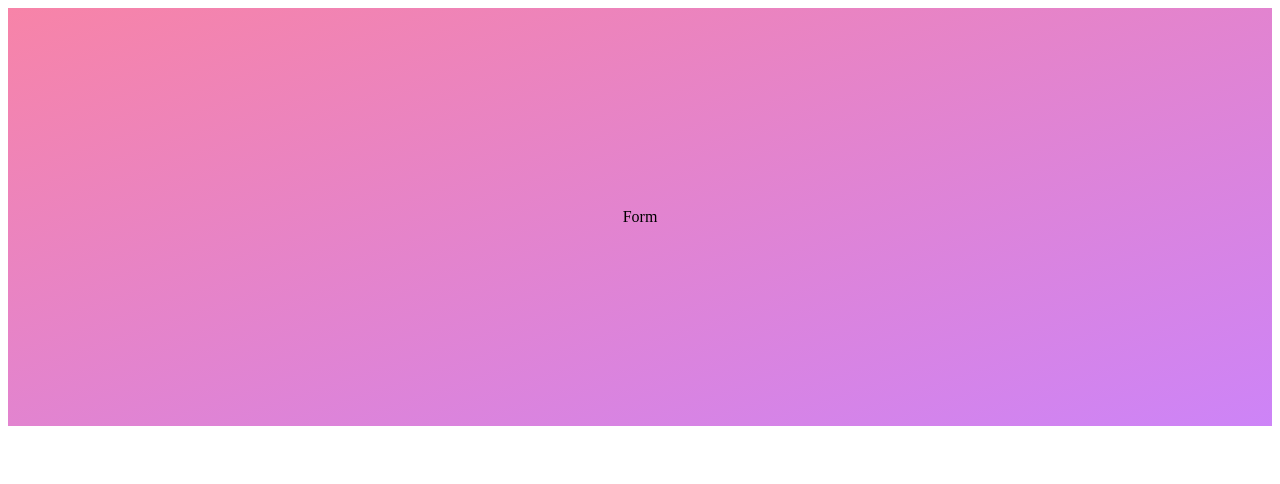
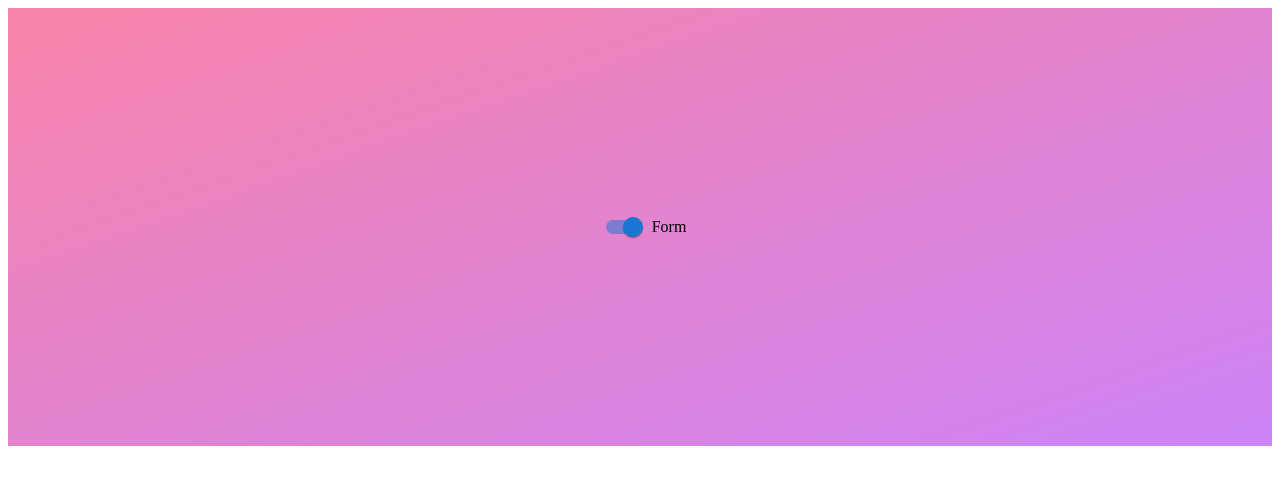
Before and after one commit to NikitOS-1/Private-Todos, a React (Create React App) app: page /login in a window 1280 px wide. Shown: the top 484 px of the page. Built offline with nearby package versions, Linux system fonts and the light colour scheme.

Commit message:
compleated chage theme

```diff
--- a/src/App.js
+++ b/src/App.js
@@ -3,10 +3,16 @@ import AuthPage from "./pages/AuthPage";
 import HomePage from "./pages/HomePage";
 import RegisterPage from "./pages/RegisterPage";
 import style from "./App.module.scss";
-import { useSelector } from "react-redux";
+import { useDispatch, useSelector } from "react-redux";
+import { Switch } from "@mui/material";
+import { isDay } from "./redux/themeReducer";
 
 function App() {
+  const dispatch = useDispatch();
   const theme = useSelector((state) => state.theme.theme);
+  const handleChange = () => {
+    theme ? dispatch(isDay(false)) : dispatch(isDay(true));
+  };
 
   return (
     <div
@@ -14,6 +20,7 @@ function App() {
         style["wrap"],
         `${theme ? style["day"] : style["night"]}`,
       ].join(" ")}>
+      <Switch checked={theme} onChange={handleChange} />
       <Routes>
         <Route path="/" element={<HomePage />} />
         <Route path="/login" element={<AuthPage />} />
```
